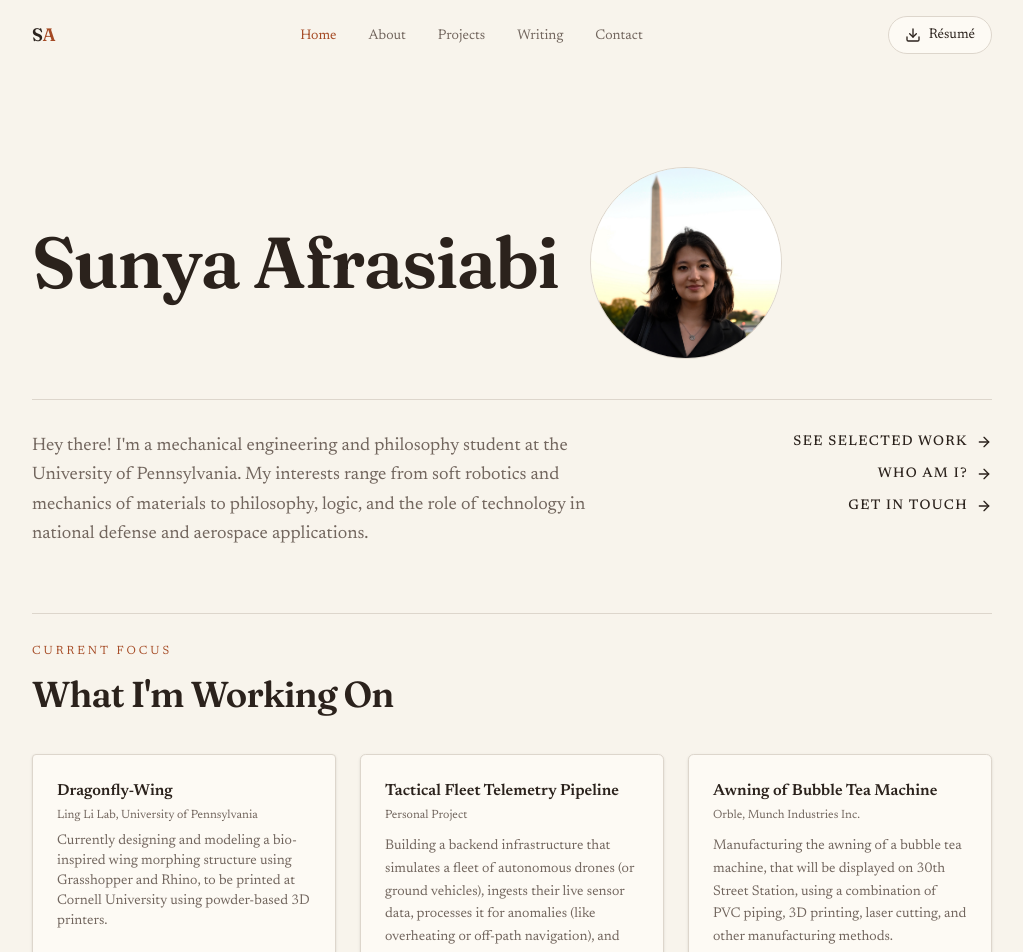
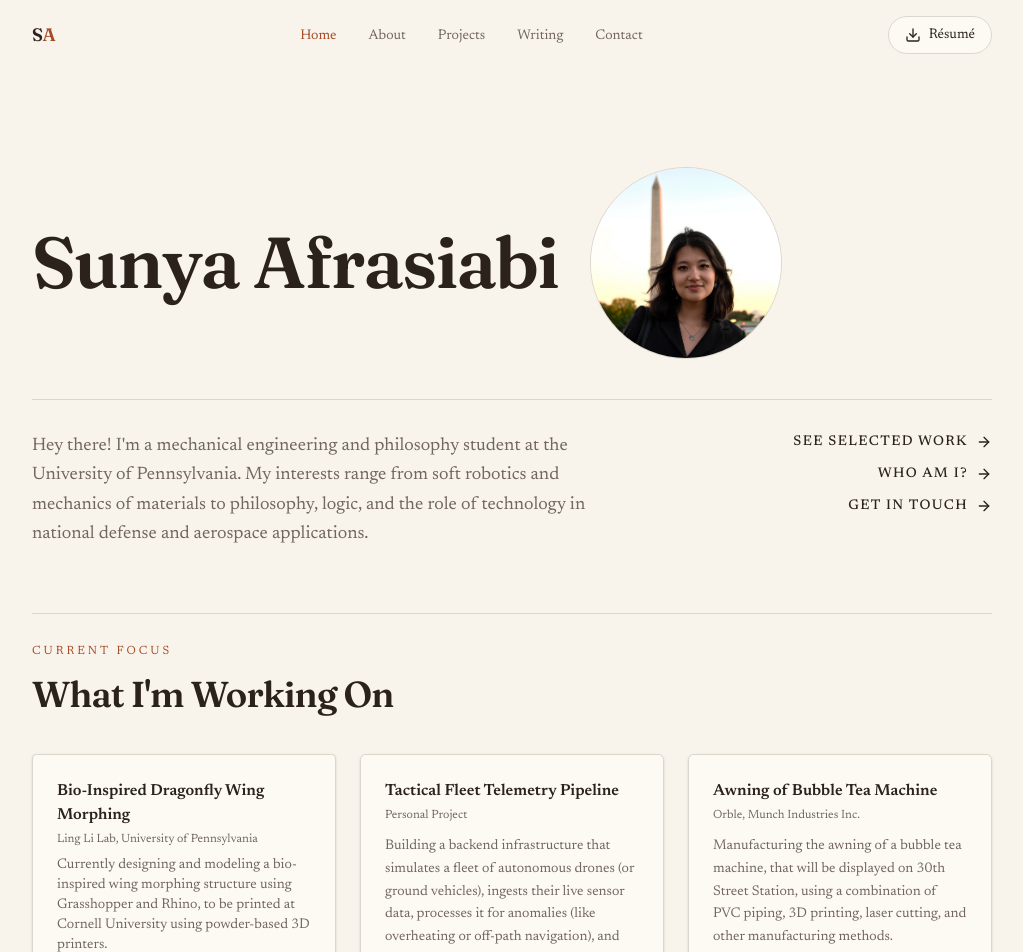
Before and after one commit to sunya-afrasiabi/sunya-afrasiabi-portfolio, a Next.js app: page / in a window 1280 px wide. Shown: the top 952 px of the page, without its empty margins (128-1151 px from the left). Built offline with nearby package versions, Linux system fonts and the light colour scheme.

Commit message:
Update title for Dragonfly-Wing project

```diff
--- a/app/page.tsx
+++ b/app/page.tsx
@@ -85,7 +85,7 @@ export default function HomePage() {
           <div className="flex h-full flex-col rounded-lg border border-border bg-card p-6 text-card-foreground shadow-sm">
             <div>
               <h3 className="font-semibold text-foreground">
-                Dragonfly-Wing
+                Bio-Inspired Dragonfly Wing Morphing
               </h3>
               <p className="mt-1 font-sans text-xs text-muted-foreground">
                 Ling Li Lab, University of Pennsylvania
```
